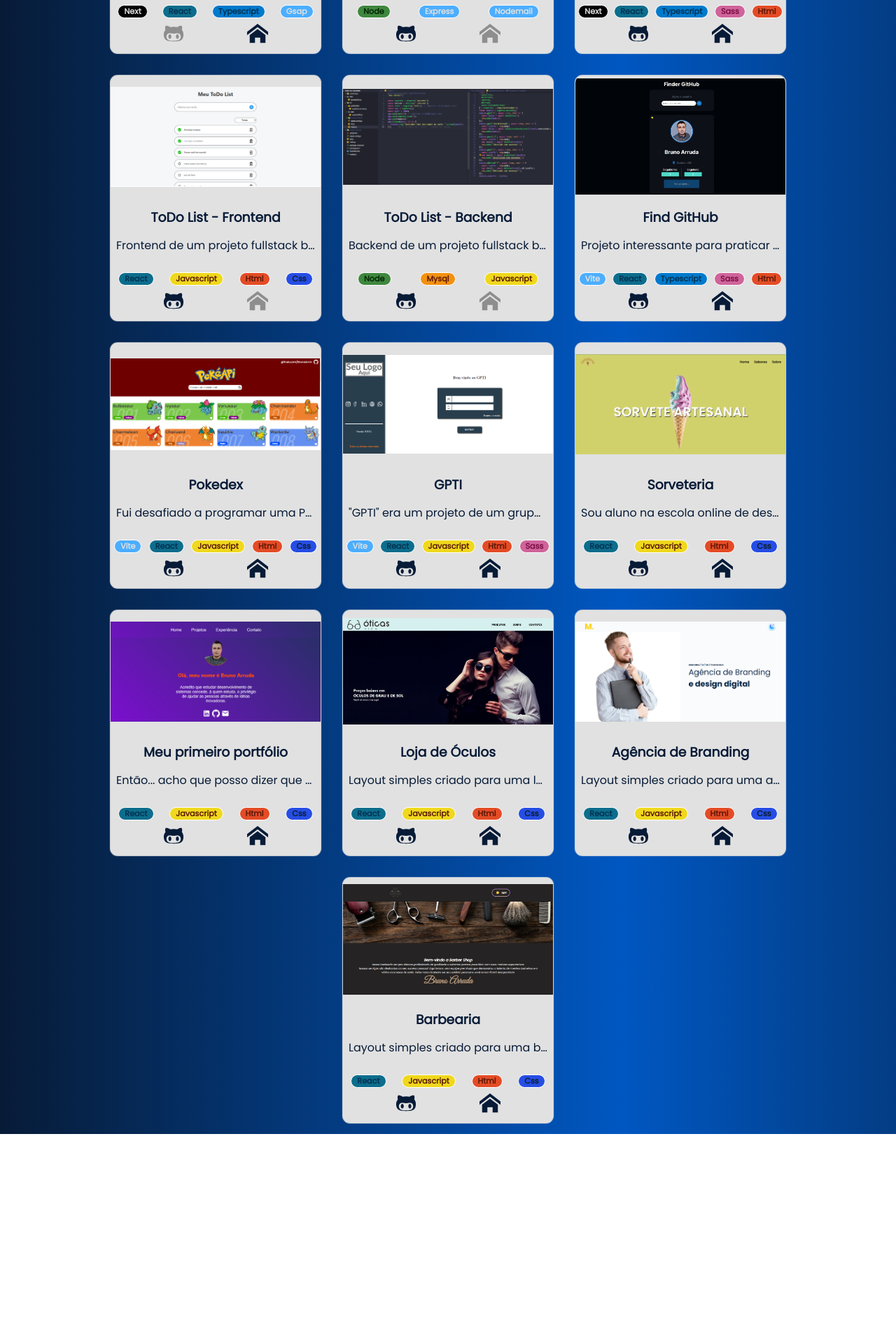
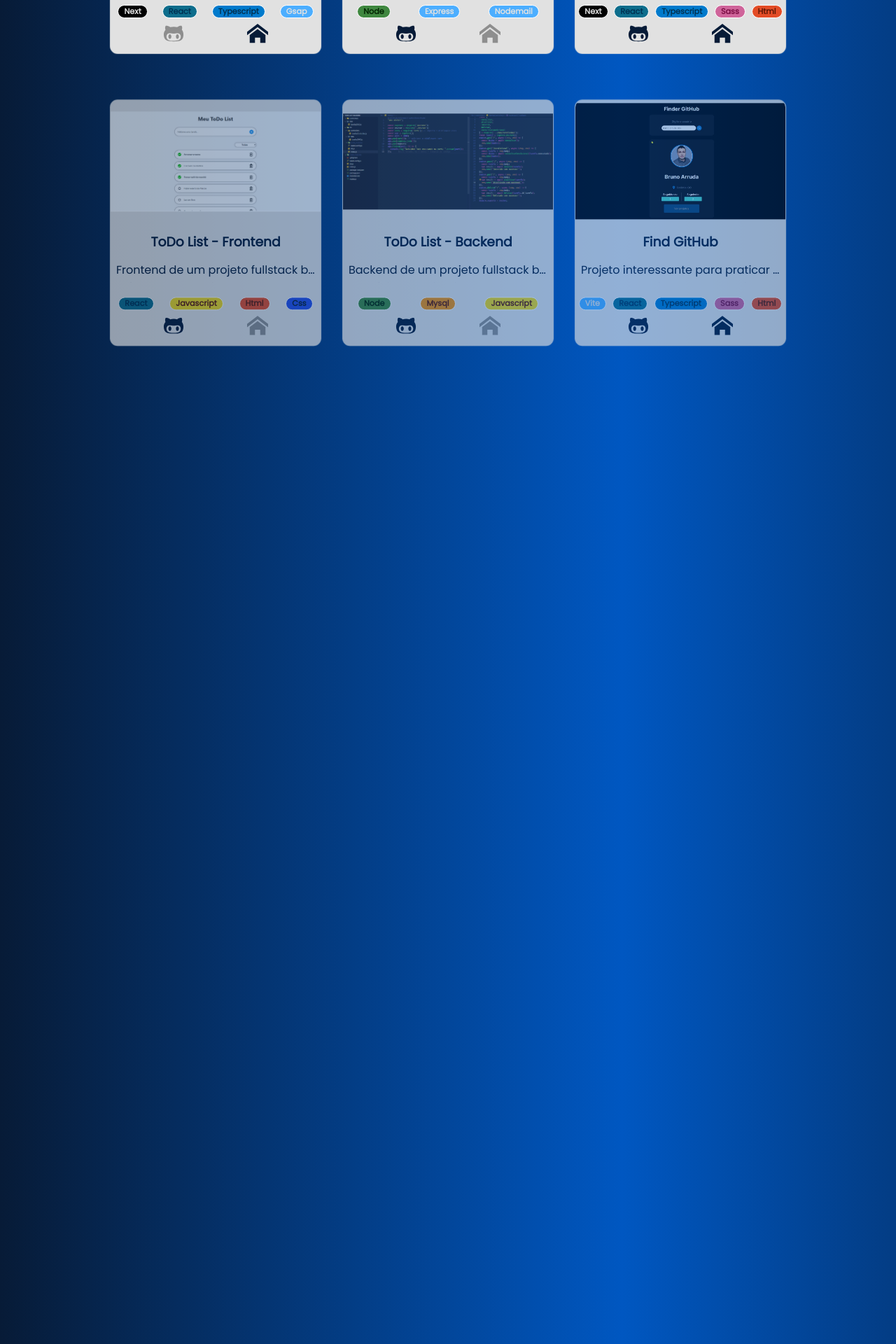
Before and after one commit to bruno-arruda-dev/portfolio-bruno, a Next.js app: page /Projects in a window 1280 px wide. Shown: the part 370-2290 px from the top of the page at 70% size. Before the commit the page ends 1990 px from the top, so only its background shows below. Built offline with nearby package versions, Linux system fonts and the light colour scheme.

Commit message:
Animações adicionadas aos cards de projetos.

```diff
--- a/src/components/ProjectCard/ProjectCard.module.scss
+++ b/src/components/ProjectCard/ProjectCard.module.scss
@@ -1,6 +1,8 @@
 @import '@/styles/Global.module.scss';
 
 .projectCard {
+    opacity: 0;
+    transform: translateY(100px);
     display: flex;
     flex-direction: column;
     align-items: center;
--- a/src/components/ProjectCard/ProjectCard.tsx
+++ b/src/components/ProjectCard/ProjectCard.tsx
@@ -1,11 +1,36 @@
-import { useContext, MouseEvent } from 'react'; // Importe o MouseEvent
+import { useContext, MouseEvent, useRef, useLayoutEffect } from 'react'; // Importe o MouseEvent
 import styles from '@/components/ProjectCard/ProjectCard.module.scss';
 import { IProjectCardProps } from '@/types/ProjectCardProps';
 import ProjectCardFooter from './ProjectCardFooter/ProjectCardFooter';
 import { ProjectModalContext } from '@/context/ProjectModalContext';
+import { gsap } from 'gsap';
+import { ScrollTrigger } from 'gsap/dist/ScrollTrigger';
 
 const ProjectCard = ({ image, name, descriptions, repo, homepage, stacks }: IProjectCardProps) => {
     const { handleUpdateModalContent } = useContext(ProjectModalContext);
+    const thisProject = useRef(null);
+
+    useLayoutEffect(() => {
+
+        gsap.registerPlugin(ScrollTrigger);
+        gsap.to(thisProject.current, {
+            opacity: 1,
+            x: 0,
+            y: 0,
+            scrollTrigger: {
+                trigger: thisProject.current,
+                // markers: true,
+                start: 'top 90%',
+                end: 'bottom 90%',
+                scrub: true,
+            }
+        })
+
+        return () => {
+            gsap.killTweensOf(thisProject.current)
+        }
+
+    }, [])
 
     const sendToProjectModal = (event: MouseEvent<HTMLDivElement>) => { // Defina o tipo de evento
         event.stopPropagation();
@@ -14,7 +39,7 @@ const ProjectCard = ({ image, name, descriptions, repo, homepage, stacks }: IPro
     }
 
     return (
-        <div className={styles.projectCard} onClick={sendToProjectModal}>
+        <div className={styles.projectCard} onClick={sendToProjectModal} ref={thisProject}>
 
             <div className={styles.img} style={{ backgroundImage: `url('${image}')` }} />
 
--- a/src/pages/About.tsx
+++ b/src/pages/About.tsx
@@ -61,7 +61,7 @@ const About = () => {
 
                 </div>
 
-                <div className={styles.spacer}></div>
+                <div className={styles.spacer}/>
 
             </main>
         </Layout>
--- a/src/pages/Projects.tsx
+++ b/src/pages/Projects.tsx
@@ -25,6 +25,9 @@ const Projects = () => {
                         />
                     ))
                 }
+
+                <div className={styles.spacer}/>
+
             </main>
         </Layout>
     )
--- a/src/styles/Projects.module.scss
+++ b/src/styles/Projects.module.scss
@@ -10,4 +10,9 @@
     min-height: calc(100vh - $navbar-height);
     background: $gradient-bg;
     animation: bgAnimate $bg-animation;
+
+    .spacer {
+        width: 100%;
+        height: 300px;
+    }
 }
```
